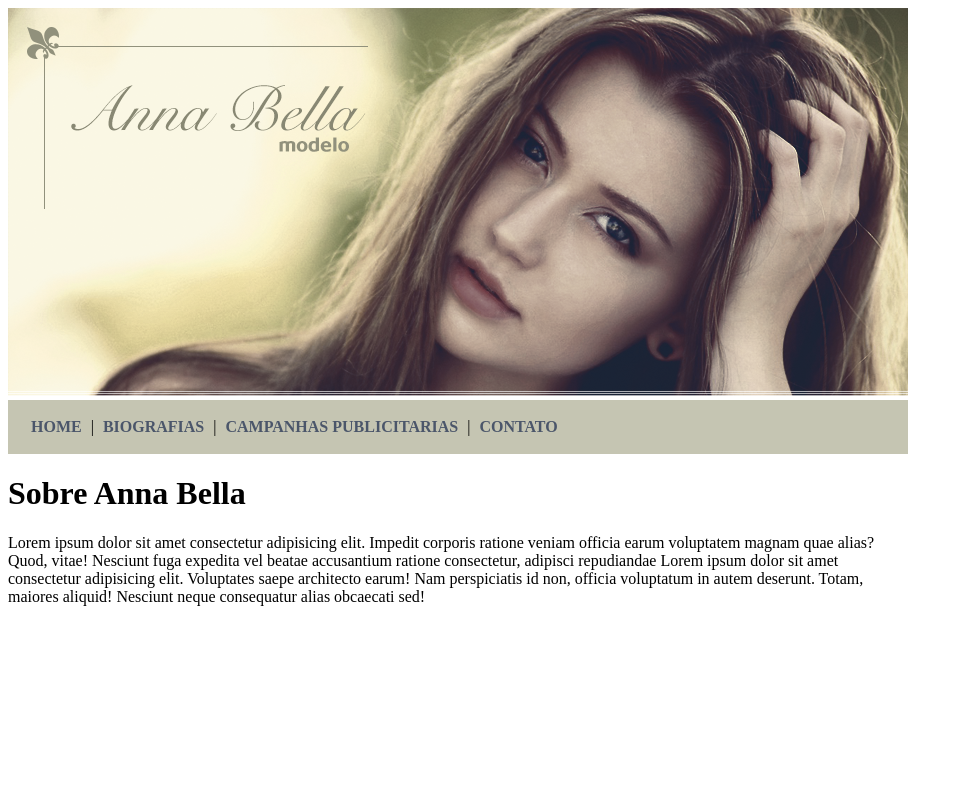
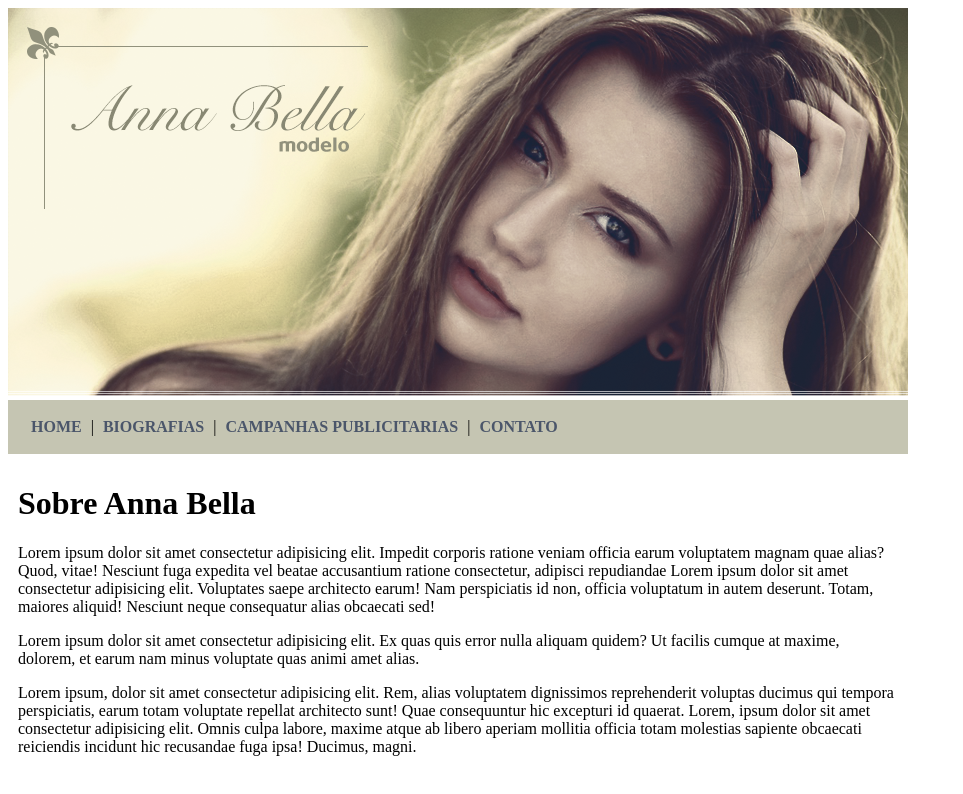
Before and after one commit to lilianepc/anna-belle, a plain HTML site: page index.html in a window 1280 px wide. Shown: the whole page, without its empty margins (0-963 px from the left). Drawn offline with Linux system fonts and the light colour scheme.

Commit message:
conteudo

```diff
--- a/estilo.css
+++ b/estilo.css
@@ -13,6 +13,12 @@ body{
     padding: 18px ;  /*espaçamento interno*/
 
 }
+
+#conteudo {
+    background: e8e8d9; /*cor fundo texto*/
+    padding: 10px; /*espaço interno das letras */
+
+}
 a { /*linnks da paginas (home,contato...)*/
     color: #4b566a;
     text-decoration: none; /*remover anderline dos links*/
--- a/index.html
+++ b/index.html
@@ -14,17 +14,24 @@
             <div id="menu">
 
                 <a href="index.html">HOME</a> |
-            <a href="index.html">BIOGRAFIAS</a> |
-            <a href="index.html">CAMPANHAS PUBLICITARIAS</a> |
-            <a href="index.html">CONTATO</a>
+                <a href="biografia.html">BIOGRAFIAS</a> |
+                <a href="campanhas-publicitarias.html">CAMPANHAS PUBLICITARIAS</a> |
+                <a href="contato.html">CONTATO</a>
             </div>
 
-        <div id="conteudo">
+            <div id="conteudo"> <!--INICIO CONTEUDO-->
                 <h1>Sobre Anna Bella</h1>
                 <p>
                 Lorem ipsum dolor sit amet consectetur adipisicing elit. Impedit corporis ratione veniam officia earum voluptatem magnam quae alias? Quod, vitae! Nesciunt fuga expedita vel beatae accusantium ratione consectetur, adipisci repudiandae Lorem ipsum dolor sit amet consectetur adipisicing elit. Voluptates saepe architecto earum! Nam perspiciatis id non, officia voluptatum in autem deserunt. Totam, maiores aliquid! Nesciunt neque consequatur alias obcaecati sed!
                 </p>
-        </div>
+                <p>
+                    Lorem ipsum dolor sit amet consectetur adipisicing elit. Ex quas quis error nulla aliquam quidem? Ut facilis cumque at maxime, dolorem, et earum nam minus voluptate quas animi amet alias.
+                </p>
+                <p>
+                    Lorem ipsum, dolor sit amet consectetur adipisicing elit. Rem, alias voluptatem dignissimos reprehenderit voluptas ducimus qui tempora perspiciatis, earum totam voluptate repellat architecto sunt! Quae consequuntur hic excepturi id quaerat.
+                    Lorem, ipsum dolor sit amet consectetur adipisicing elit. Omnis culpa labore, maxime atque ab libero aperiam mollitia officia totam molestias sapiente obcaecati reiciendis incidunt hic recusandae fuga ipsa! Ducimus, magni.
+                </p>
+            </div> <!--FIM CONTEUDO-->
         </div>
 
     </body>
```
Lines whose indentation alone changed are shown as unchanged.
